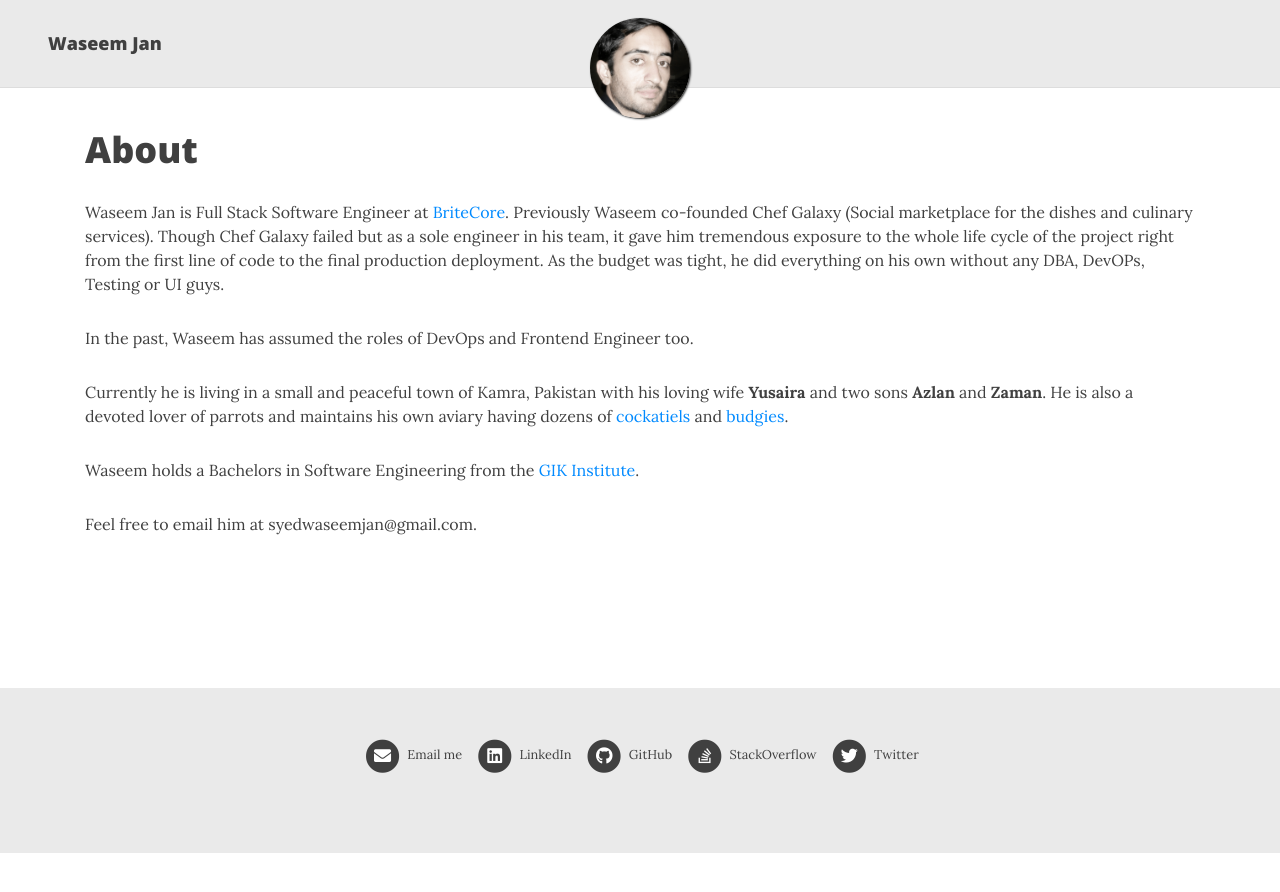
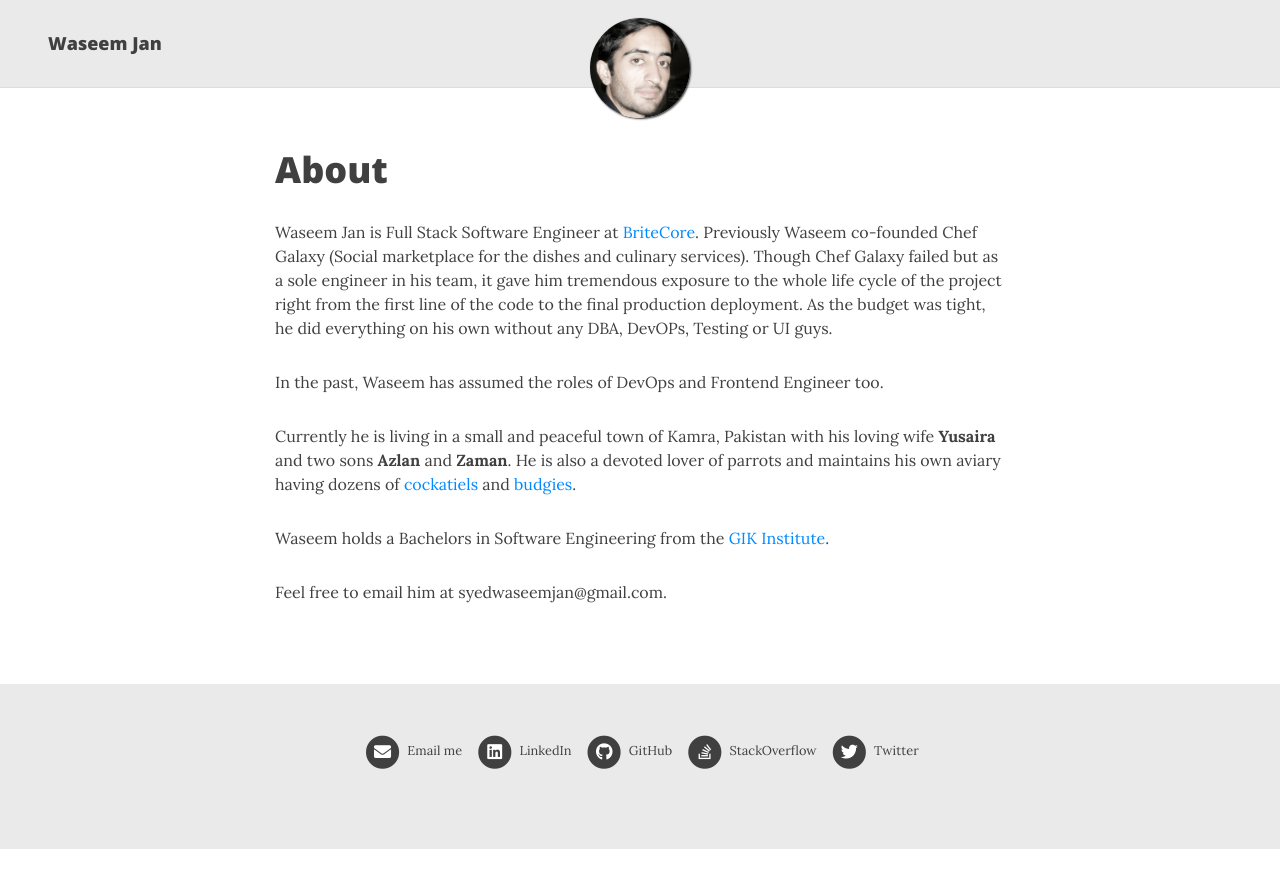
Before and after one commit to syedwaseemjan/syedwaseemjan.github.io, a Jekyll site: the page built from index.html, in a window 1280 px wide. Shown: the top 892 px of the page. Built offline with Jekyll 4.4.1, drawn with Linux system fonts in a browser that asks for light colours; nearby versions of some CDN libraries.

Commit message:
Improve landing page by using semantic tags and add css classes

```diff
--- a/index.html
+++ b/index.html
@@ -1,26 +1,22 @@
 ---
-layout: default
+layout: page
 ---
 
-<div>
-    <h1>About</h1>
-
-    <p>
-    	Waseem Jan is Full Stack Software Engineer at <a href="https://www.britecore.com" target="blank">BriteCore</a>. Previously Waseem co-founded Chef Galaxy (Social marketplace for the dishes and culinary services). Though Chef Galaxy failed but as a sole engineer in his team, it gave him tremendous exposure to the whole life cycle of the project right from the first line of code to the final production deployment. As the budget was tight, he did everything on his own without any DBA, DevOPs, Testing or UI guys.
+<section class="section-about">
+    <h1 class="heading-2 heading-2--dark">About</h1>
+    <p class="text mt-none">
+        Waseem Jan is Full Stack Software Engineer at <a href="https://www.britecore.com" target="blank" class="text__link">BriteCore</a>. Previously Waseem co-founded Chef Galaxy (Social marketplace for the dishes and culinary services). Though Chef Galaxy failed but as a sole engineer in his team, it gave him tremendous exposure to the whole life cycle of the project right from the first line of the code to the final production deployment. As the budget was tight, he did everything on his own without any DBA, DevOPs, Testing or UI guys.
     </p>
-    <p>
-    	In the past, Waseem has assumed the roles of DevOps and Frontend Engineer too.
+    <p class="text">
+        In the past, Waseem has assumed the roles of DevOps and Frontend Engineer too.
     </p>
-    <p>
-    	Currently he is living in a small and peaceful town of Kamra, Pakistan with his loving wife <b>Yusaira</b> and two sons <b>Azlan</b> and <b>Zaman</b>. He is also a devoted lover of parrots and maintains his own aviary having dozens of <a href="https://lafeber.com/pet-birds/species/cockatiel/" target="blank">cockatiels</a> and <a href="https://lafeber.com/pet-birds/species/budgie-parakeet/" target="blank">budgies</a>.
+    <p class="text">
+        Currently he is living in a small and peaceful town of Kamra, Pakistan with his loving wife <b>Yusaira</b> and two sons <b>Azlan</b> and <b>Zaman</b>. He is also a devoted lover of parrots and maintains his own aviary having dozens of <a href="https://lafeber.com/pet-birds/species/cockatiel/" target="blank" class="text__link">cockatiels</a> and <a href="https://lafeber.com/pet-birds/species/budgie-parakeet/" target="blank" class="text__link">budgies</a>.
     </p>
-    <p>
-    	Waseem holds a Bachelors in Software Engineering from the <a href="https://giki.edu.pk" target="blank">GIK Institute</a>.
+    <p class="text">
+        Waseem holds a Bachelors in Software Engineering from the <a href="https://giki.edu.pk" target="blank" class="text__link">GIK Institute</a>.
     </p>
-
-    <p>
-		Feel free to email him at syedwaseemjan@gmail.com.
+    <p class="text">
+	    Feel free to email him at syedwaseemjan@gmail.com.
 	</p>
-
-    <br><br><br>
-</div>
+</section>
```
